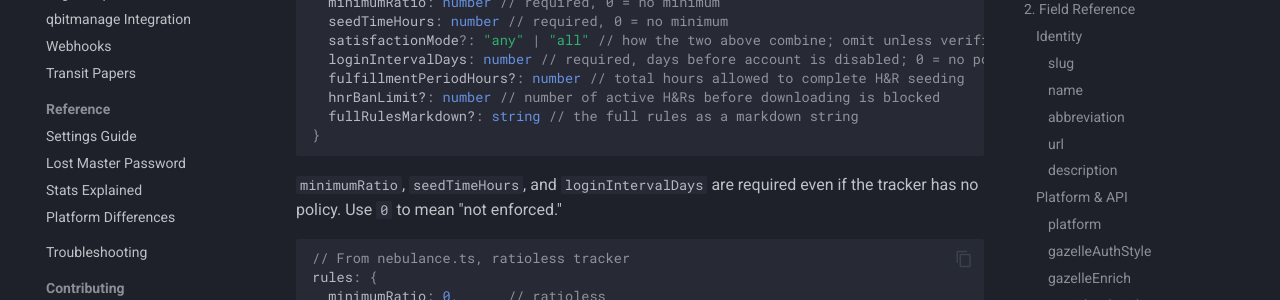
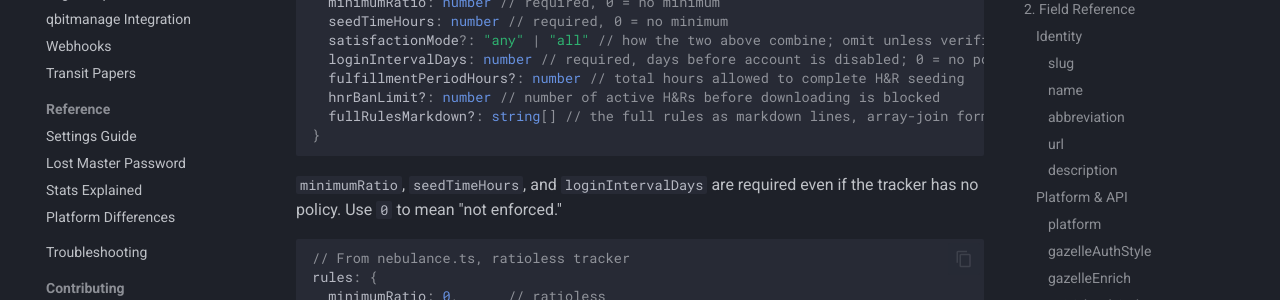
Before and after one commit to jordanlambrecht/tracker-tracker, an MkDocs documentation site: the page built from docs/kb/docs/contributing/adding-a-tracker.md, in a window 1280 px wide and 900 px high, scrolled down 12633 px. Shown: the part 153-453 px from the top of the window. Built offline with MkDocs 1.6.1 and Material for MkDocs 9.7.7, drawn with Linux system fonts in a browser that asks for light colours; comment, search, counter and statistics services are not loaded.

Commit message:
docs(trackers): correct the fullRulesMarkdown type

````diff
--- a/docs/kb/docs/contributing/adding-a-tracker.md
+++ b/docs/kb/docs/contributing/adding-a-tracker.md
@@ -587,7 +587,7 @@ interface TrackerRules {
   loginIntervalDays: number // required, days before account is disabled; 0 = no policy
   fulfillmentPeriodHours?: number // total hours allowed to complete H&R seeding
   hnrBanLimit?: number // number of active H&Rs before downloading is blocked
-  fullRulesMarkdown?: string // the full rules as a markdown string
+  fullRulesMarkdown?: string[] // the full rules as markdown lines, array-join format
 }
 ```
 
````
